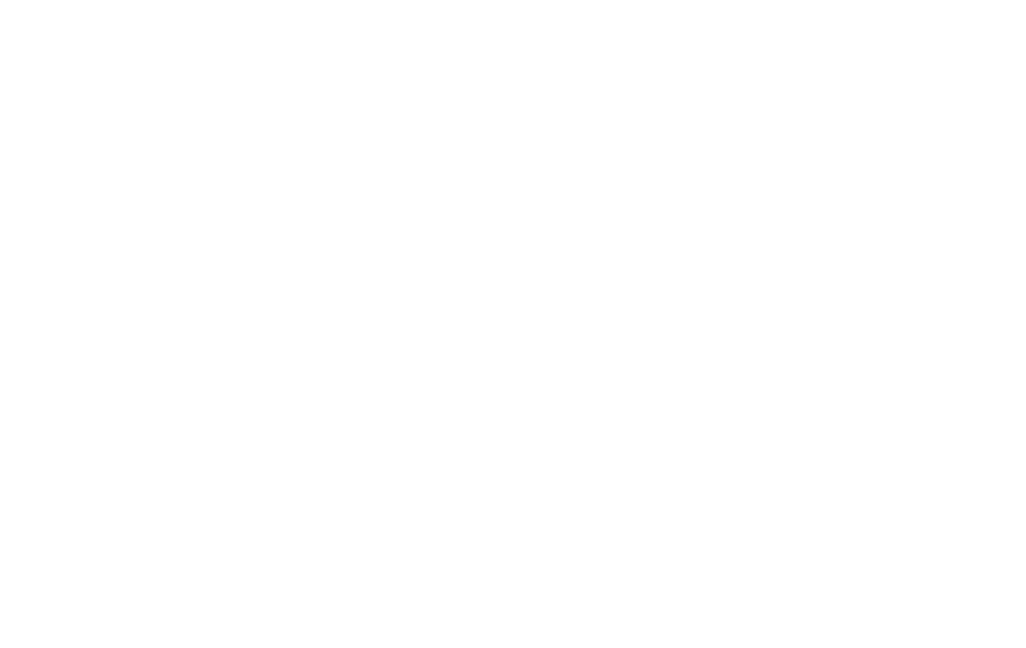
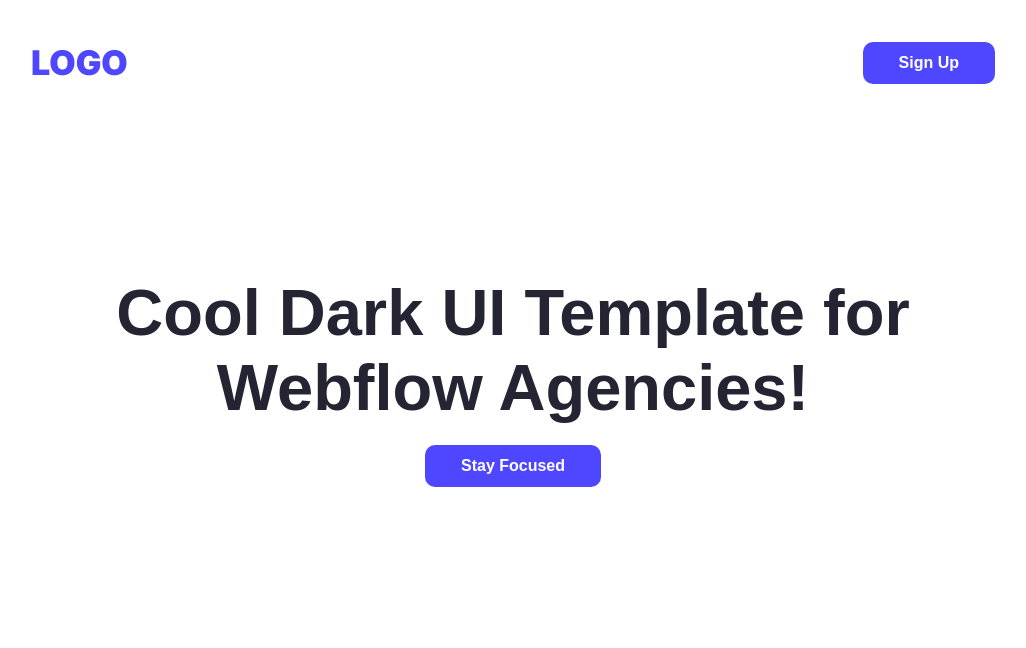
Before and after one commit to theporosh/B12A01-landing-launchpad, a plain HTML site: page index.html in a window 1280 px wide. Shown: the whole page, without its empty margins (127-1153 px from the left). Drawn offline with Linux system fonts and the light colour scheme.

Commit message:
Navbar and Banner section work done

```diff
--- a/index.html
+++ b/index.html
@@ -1,12 +1,39 @@
 <!DOCTYPE html>
 <html lang="en">
+
 <head>
     <meta charset="UTF-8">
     <meta name="viewport" content="width=device-width, initial-scale=1.0">
+
+    <link rel="preconnect" href="https://fonts.googleapis.com">
+    <link rel="preconnect" href="https://fonts.gstatic.com" crossorigin>
+    <link
+        href="https://fonts.googleapis.com/css2?family=Inter:ital,opsz,wght@0,14..32,100..900;1,14..32,100..900&family=Open+Sans:ital,wght@0,300..800;1,300..800&display=swap"
+        rel="stylesheet">
+
+    <link rel="stylesheet" href="styles/assign.css">
+
     <title>My First Assignment</title>
 </head>
+
 <body>
-    <header>
+    <header class="secondary-bg">
+
+        <div class="banner"></div>
+        <nav>
+            <h3 class="inter-abnormal nav-title"><span class="text-primary">LOGO</span></h3>
+            <ul>
+                <li><a href=""><button class="btn-primary raleway-button-font">Sign Up</button></a></li>
+            </ul>
+        </nav>
+            <div class="banner-content">
+                <h1 class="banner-title raleway-button-font">Cool Dark UI Template for</h1>
+                <h1 class="banner-title raleway-button-font">Webflow Agencies!</h1>
+                <div class="stay-button">
+                     <button class="btn-primary raleway-button-font">Stay Focused</button>
+                </div>
+            </div>
+        </div>
 
     </header>
     <main>
@@ -16,4 +43,5 @@
 
     </footer>
 </body>
+
 </html>
--- /dev/null
+++ b/styles/assign.css
@@ -0,0 +1,73 @@
+/* font styles  */
+
+.inter-abnormal{
+  font-family: "Inter", sans-serif;
+  font-optical-sizing: auto;
+  font-style: normal;
+}
+.raleway-button-font{
+  font-family: "Raleway", sans-serif;
+  font-optical-sizing: auto;
+  font-style: normal;
+}
+
+/* shared styles */
+.text-primary{
+    color: #4E47FF;
+}
+.secondary-bg{
+    background-color: #FFFFFF;
+}
+
+.btn-primary{
+    background-color: #4E47FF;
+    font-weight: bold;
+    font-size: 16px;
+    color: white;
+    border: none;
+    padding: 12px 36px;
+    border-radius: 10px;
+}
+
+
+/* nav styles */
+
+ nav{
+    display: flex;
+    align-items: center;
+    justify-content: space-between;
+    margin: 0px 150px;
+
+ }
+ .nav-title{
+    font-weight: 900;
+    font-size: 34px;
+ }
+
+ nav ul li{
+    list-style: none;
+ }
+
+ /* banner style */
+
+ .banner{
+    max-width: 905px;
+    margin: 0 auto;
+    }
+
+ .banner-content{
+    text-align: center;
+    padding: 158px 117px;
+
+ }
+
+ .banner-title{
+    font-size: 65px;
+    font-weight: bold;
+    color: #252432;
+    margin: 0 auto;
+
+ }
+ .stay-button{
+    margin-top: 20px;
+ }
```
Lines whose indentation alone changed are shown as unchanged.
